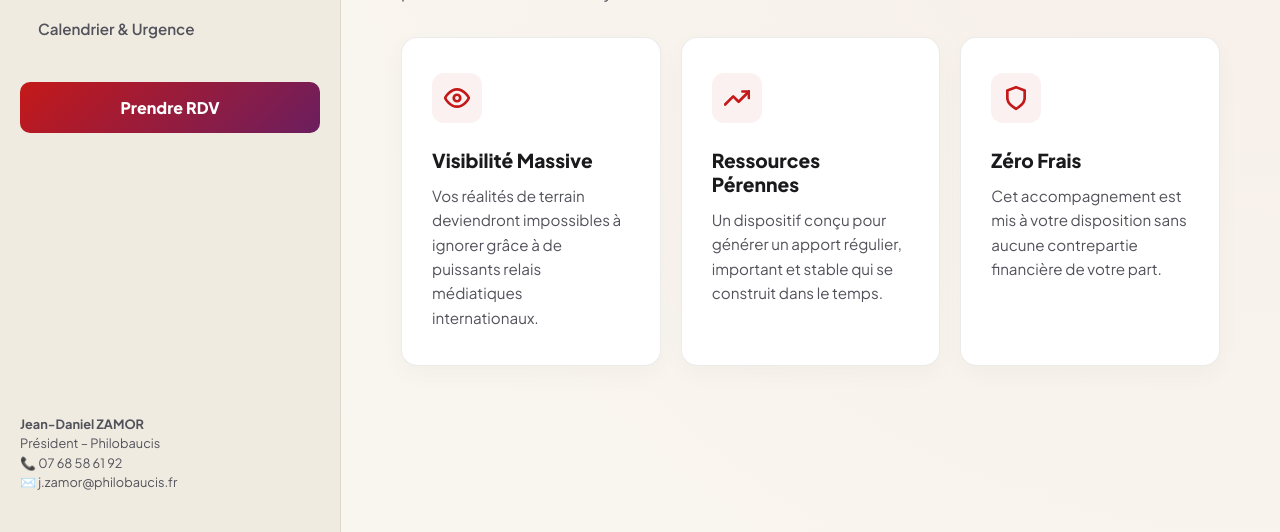
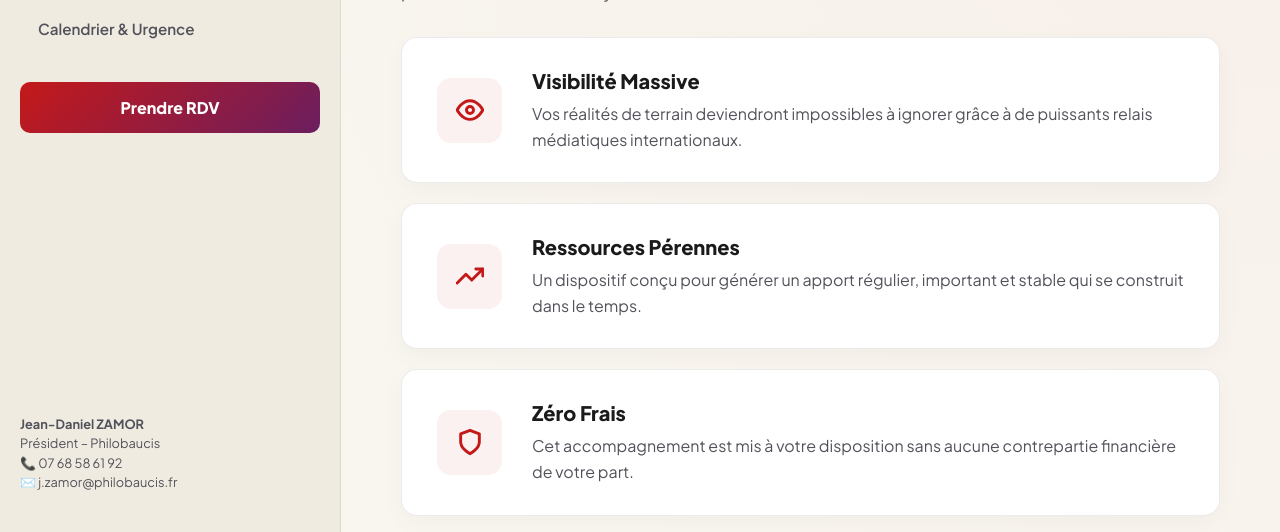
Before and after one commit to jzamor-stack/philobaucis-site, a plain HTML site: page associations/index.html in a window 1280 px wide. Shown: the part 268-800 px from the top of the page. Drawn offline with Linux system fonts and the light colour scheme.

Commit message:
Update index.html

```diff
--- a/associations/index.html
+++ b/associations/index.html
@@ -116,22 +116,22 @@
             box-shadow: 0 12px 30px var(--glow);
         }
 
-        /* NOUVELLES CARTES PREMIUM (Visibilité, Ressources, Zéro Frais) */
-        .target-container { display: grid; grid-template-columns: repeat(3, 1fr); gap: 20px; margin-top: 30px; }
+        /* NOUVELLES CARTES PREMIUM EN LONGUEUR (Empilées verticalement) */
+        .target-container { display: flex; flex-direction: column; gap: 20px; margin-top: 30px; }
 
         .premium-feature-card {
             background: var(--card);
             border-radius: 16px;
-            padding: 35px 30px;
+            padding: 30px 35px;
             border: 1px solid var(--border);
             box-shadow: 0 8px 25px rgba(0,0,0,0.03);
             transition: all 0.4s cubic-bezier(0.175, 0.885, 0.32, 1.275);
             position: relative;
             overflow: hidden;
+            display: flex;
+            flex-direction: row;
+            align-items: center;
             text-align: left;
-            display: flex;
-            flex-direction: column;
-            justify-content: flex-start;
         }
         /* Ligne animée en haut de la carte au survol */
         .premium-feature-card::before {
@@ -144,7 +144,7 @@
             transition: transform 0.4s ease;
         }
         .premium-feature-card:hover {
-            transform: translateY(-6px);
+            transform: translateY(-4px);
             box-shadow: 0 20px 35px rgba(196, 25, 25, 0.08);
             border-color: transparent;
         }
@@ -153,12 +153,13 @@
         }
 
         .pf-icon-wrapper {
-            width: 50px; height: 50px;
-            border-radius: 12px;
+            width: 65px; height: 65px;
+            border-radius: 14px;
             background: rgba(196, 25, 25, 0.06);
             color: #c41919;
             display: flex; align-items: center; justify-content: center;
-            margin-bottom: 25px;
+            margin-right: 30px;
+            flex-shrink: 0;
             transition: all 0.3s ease;
         }
         .premium-feature-card:hover .pf-icon-wrapper {
@@ -166,15 +167,18 @@
             color: white;
             transform: scale(1.05) rotate(-5deg);
         }
-        .premium-feature-card h3 {
-            font-size: 1.2rem;
+        .pf-text {
+            flex: 1;
+        }
+        .pf-text h3 {
+            font-size: 1.25rem;
             font-weight: 800;
-            margin: 0 0 12px 0;
+            margin: 0 0 8px 0;
             color: var(--text-dark);
             letter-spacing: 0px;
         }
-        .premium-feature-card p {
-            font-size: 0.95rem;
+        .pf-text p {
+            font-size: 1rem;
             margin: 0;
             color: var(--text-muted);
             line-height: 1.6;
@@ -287,9 +291,21 @@
             .overlay.open { opacity: 1; visibility: visible; }
 
             .main-view { padding: 30px 20px; overflow-y: visible; }
-            .target-container { grid-template-columns: 1fr; }
             .example-header, .example-row { grid-template-columns: 60px 1fr 120px; }
             .ranking-container { grid-template-columns: 1fr; }
+        }
+
+        /* Ajustement des cartes "en longueur" pour les très petits écrans mobiles */
+        @media (max-width: 768px) {
+            .premium-feature-card {
+                flex-direction: column;
+                text-align: center;
+                padding: 30px 20px;
+            }
+            .pf-icon-wrapper {
+                margin-right: 0;
+                margin-bottom: 20px;
+            }
         }
     </style>
 </head>
@@ -331,34 +347,40 @@
             <div class="target-container">
                 <div class="premium-feature-card">
                     <div class="pf-icon-wrapper">
-                        <svg xmlns="http://www.w3.org/2000/svg" width="26" height="26" viewBox="0 0 24 24" fill="none" stroke="currentColor" stroke-width="2.5" stroke-linecap="round" stroke-linejoin="round">
+                        <svg xmlns="http://www.w3.org/2000/svg" width="28" height="28" viewBox="0 0 24 24" fill="none" stroke="currentColor" stroke-width="2.5" stroke-linecap="round" stroke-linejoin="round">
                             <path d="M1 12s4-8 11-8 11 8 11 8-4 8-11 8-11-8-11-8z"></path>
                             <circle cx="12" cy="12" r="3"></circle>
                         </svg>
                     </div>
+                    <div class="pf-text">
                         <h3>Visibilité Massive</h3>
                         <p>Vos réalités de terrain deviendront impossibles à ignorer grâce à de puissants relais médiatiques internationaux.</p>
+                    </div>
                 </div>
 
                 <div class="premium-feature-card">
                     <div class="pf-icon-wrapper">
-                        <svg xmlns="http://www.w3.org/2000/svg" width="26" height="26" viewBox="0 0 24 24" fill="none" stroke="currentColor" stroke-width="2.5" stroke-linecap="round" stroke-linejoin="round">
+                        <svg xmlns="http://www.w3.org/2000/svg" width="28" height="28" viewBox="0 0 24 24" fill="none" stroke="currentColor" stroke-width="2.5" stroke-linecap="round" stroke-linejoin="round">
                             <polyline points="23 6 13.5 15.5 8.5 10.5 1 18"></polyline>
                             <polyline points="17 6 23 6 23 12"></polyline>
                         </svg>
                     </div>
+                    <div class="pf-text">
                         <h3>Ressources Pérennes</h3>
                         <p>Un dispositif conçu pour générer un apport régulier, important et stable qui se construit dans le temps.</p>
+                    </div>
                 </div>
 
                 <div class="premium-feature-card">
                     <div class="pf-icon-wrapper">
-                        <svg xmlns="http://www.w3.org/2000/svg" width="26" height="26" viewBox="0 0 24 24" fill="none" stroke="currentColor" stroke-width="2.5" stroke-linecap="round" stroke-linejoin="round">
+                        <svg xmlns="http://www.w3.org/2000/svg" width="28" height="28" viewBox="0 0 24 24" fill="none" stroke="currentColor" stroke-width="2.5" stroke-linecap="round" stroke-linejoin="round">
                             <path d="M12 22s8-4 8-10V5l-8-3-8 3v7c0 6 8 10 8 10z"></path>
                         </svg>
                     </div>
+                    <div class="pf-text">
                         <h3>Zéro Frais</h3>
                         <p>Cet accompagnement est mis à votre disposition sans aucune contrepartie financière de votre part.</p>
+                    </div>
                 </div>
             </div>
         </div>
```
Lines whose indentation alone changed are shown as unchanged.
